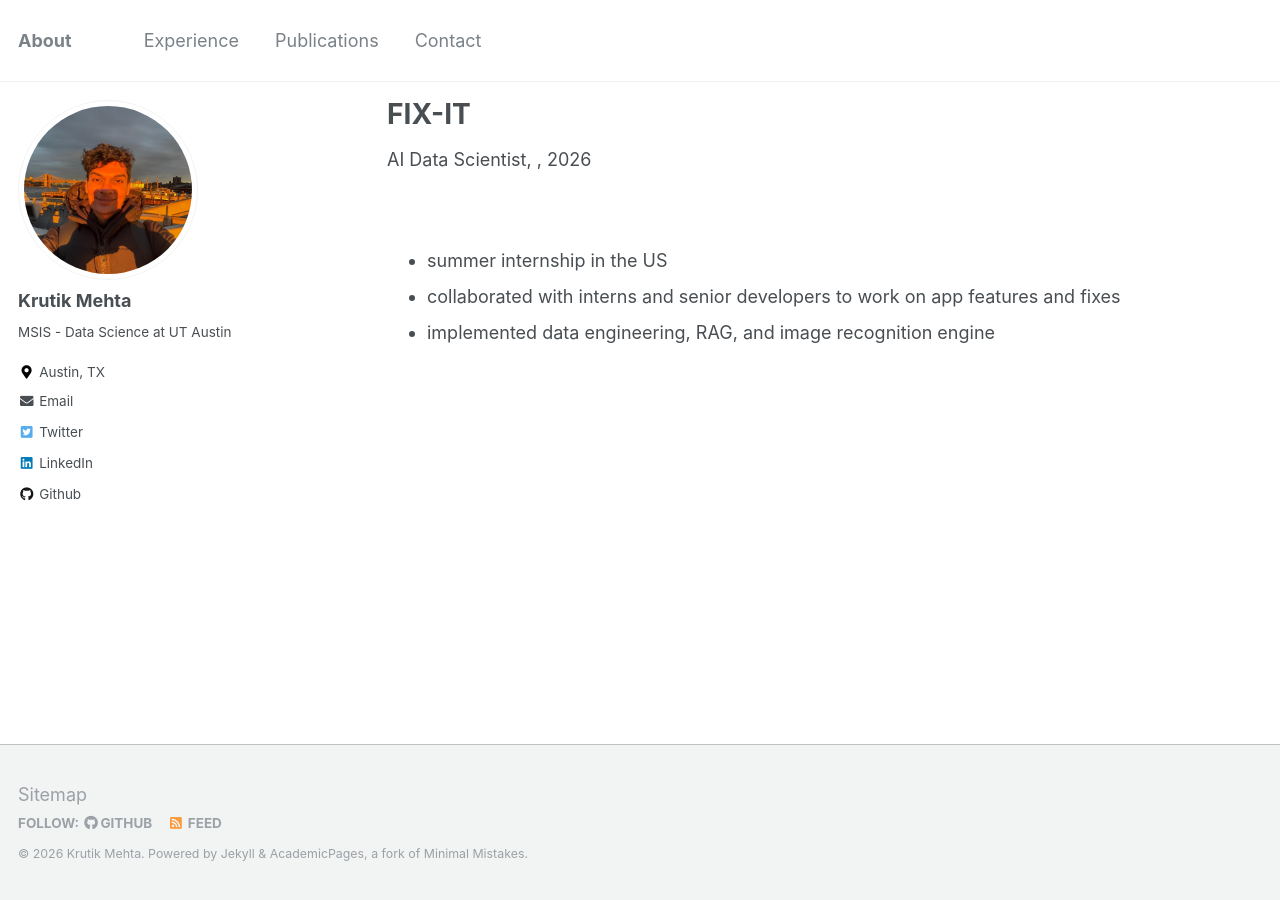
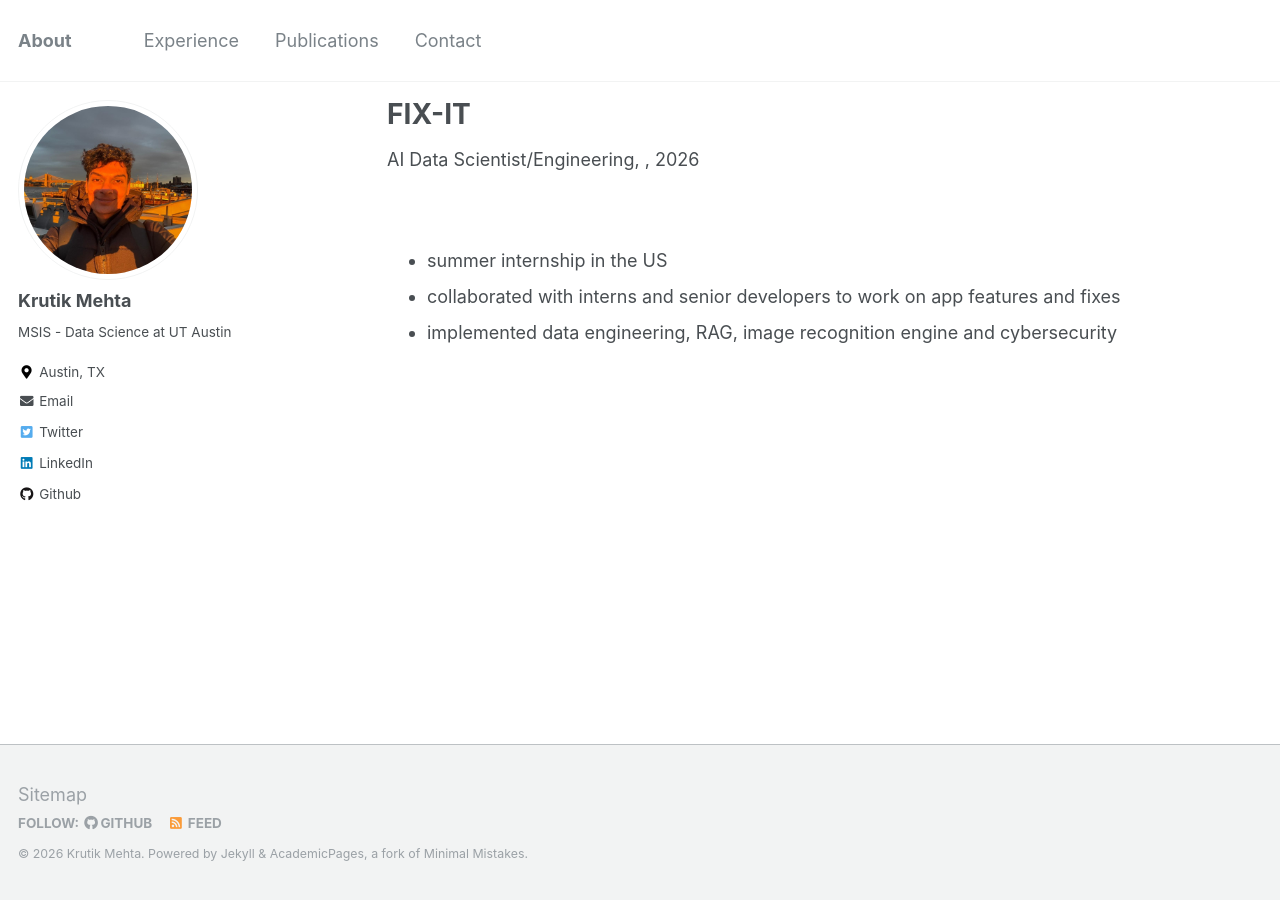
Before and after one commit to krutikmehtaa/krutikmehtaa.github.io, a Jekyll site: the page built from _teaching/2026-06-14-fixit.md, in a window 1280 px wide. Built offline with Jekyll 4.4.1, drawn with Linux system fonts in a browser that asks for light colours.

Commit message:
Bug fixes

```diff
--- a/_teaching/2026-06-14-fixit.md
+++ b/_teaching/2026-06-14-fixit.md
@@ -1,7 +1,7 @@
 ---
 title: "FIX-IT"
 collection: teaching
-type: "AI Data Scientist"
+type: "AI Data Scientist/Engineering"
 permalink: /work/2026-06-14-fixit
 date_from: 2026-06-14
 date_to: 2026-08-14
@@ -13,4 +13,4 @@ employment_type: "Internship"
 <br>
 - summer internship in the US
 - collaborated with interns and senior developers to work on app features and fixes
-- implemented data engineering, RAG, and image recognition engine
+- implemented data engineering, RAG, image recognition engine and cybersecurity
```
Also changed, not shown: _teaching/2023-11-21-i8inc.md (+1 -1 lines).
